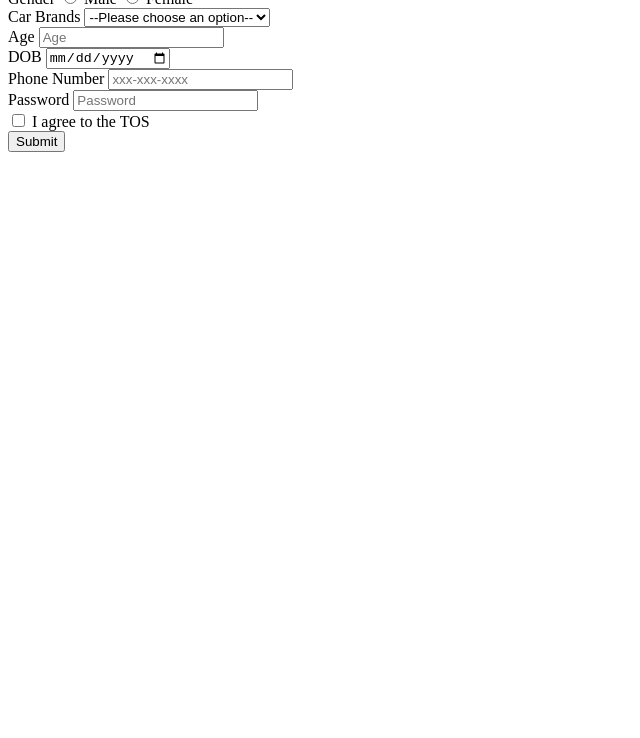
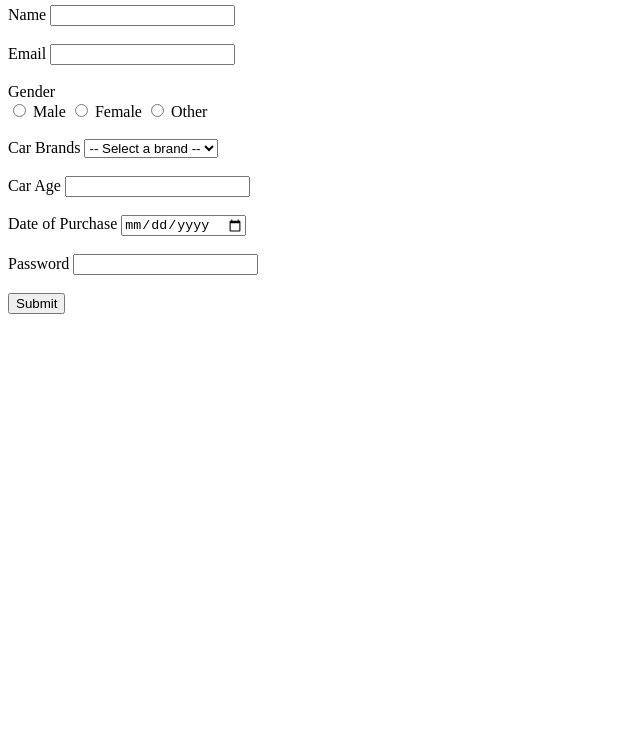
Before and after one commit to acciojob/car-insurance-form-praanjal7, a website: page main.html in a window 1280 px wide. Shown: the part 62-800 px from the top of the page, without its empty margins (0-640 px from the left). Drawn offline with Linux system fonts and the light colour scheme.

Commit message:
created a submission

```diff
--- a/main.html
+++ b/main.html
@@ -1,52 +1,59 @@
 <!DOCTYPE html>
-<html>
+<html lang="en">
 <head>
-  <title>Signup Form</title>
-  <link rel="stylesheet" href="styles.css">
+  <meta charset="UTF-8">
+  <title>Car Insurance Registration Form</title>
 </head>
 <body>
 
+  <h2>Car Insurance Registration Form</h2>
+
   <form method="post">
+
+    <!-- Name Field -->
     <label for="name">Name</label>
-    <input type="text" id="name" name="name" placeholder="Name" required><br>
+    <input type="text" id="name" name="name" required><br><br>
 
+    <!-- Email Field -->
     <label for="email">Email</label>
-    <input type="email" id="email" name="email" placeholder="Email" required><br>
+    <input type="email" id="email" name="email" required><br><br>
 
-    <label>Gender</label>
-    <input type="radio" id="gender_m" name="gender" value="male" required>
-    <label for="gender_m">Male</label>
-    <input type="radio" id="gender_f" name="gender" value="female">
-    <label for="gender_f">Female</label><br>
+    <!-- Gender Radio Buttons -->
+    <label>Gender</label><br>
+    <input type="radio" id="male" name="gender" value="male" required>
+    <label for="male">Male</label>
 
+    <input type="radio" id="female" name="gender" value="female">
+    <label for="female">Female</label>
+
+    <input type="radio" id="other" name="gender" value="other">
+    <label for="other">Other</label><br><br>
+
+    <!-- Car Brands Dropdown -->
     <label for="cars">Car Brands</label>
-    <select id="cars" name="cars" required>
-      <option value="">--Please choose an option--</option>
+    <select id="cars" name="cars">
+      <option value="">-- Select a brand --</option>
       <option value="bmw">BMW</option>
       <option value="audi">Audi</option>
-      <option value="mercedes">Mercedes</option>
-    </select><br>
+      <option value="mercedez">Mercedez</option>
+    </select><br><br>
 
-    <label for="age">Age</label>
-    <input type="number" id="age" name="age" placeholder="Age" required><br>
+    <!-- Car Age Field -->
+    <label for="carage">Car Age</label>
+    <input type="number" id="carage" name="carage" required><br><br>
 
-    <label for="dob">DOB</label>
-    <input type="date" id="dob" name="dob" required><br>
+    <!-- Date of Purchase Field -->
+    <label for="dop">Date of Purchase</label>
+    <input type="date" id="dop" name="dop" required><br><br>
 
-    <label for="tel">Phone Number</label>
-    <input type="tel" id="tel" name="tel" placeholder="xxx-xxx-xxxx"><br>
+    <!-- Password Field -->
+    <label for="password">Password</label>
+    <input type="password" id="password" name="password" required><br><br>
 
-    <label for="password">Password</label>
-    <input type="password" id="password" name="password" placeholder="Password" required><br>
+    <!-- Submit Button -->
+    <button type="submit">Submit</button>
 
-    <label for="tos">
-      <input type="checkbox" id="tos" name="tos" required>
-      I agree to the TOS
-    </label><br>
-
-    <button type="submit">Submit</button>
   </form>
 
-  <script src="./script.js"></script>
 </body>
 </html>
```
